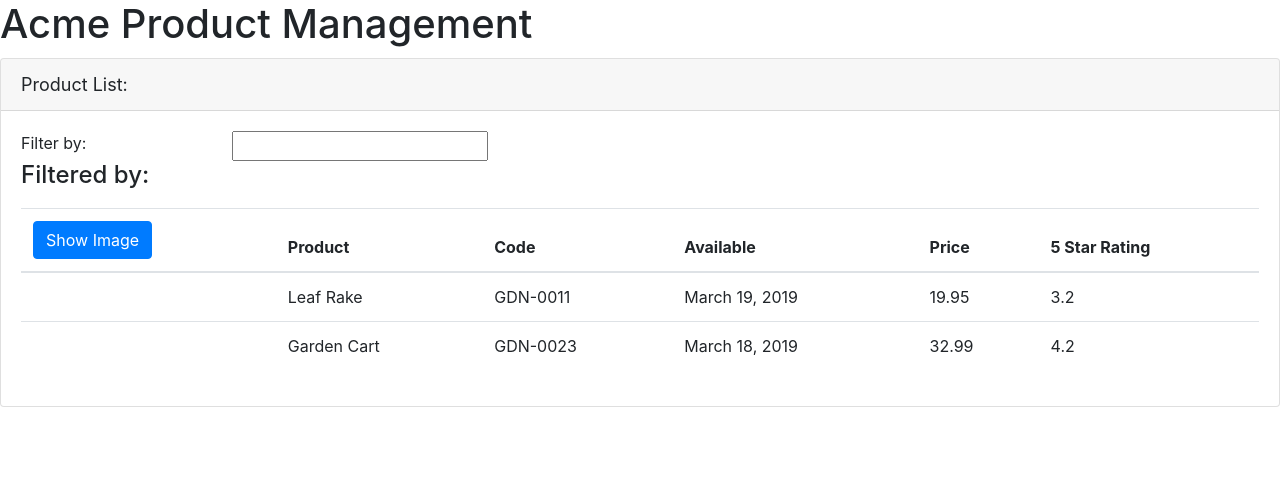
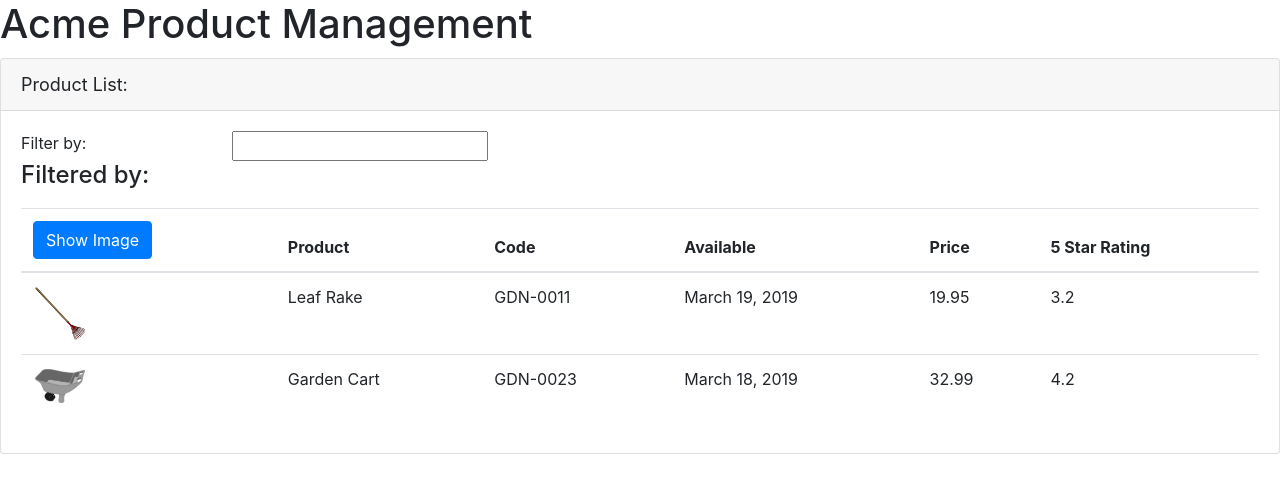
Before and after one commit to kitamarekweb/My-1-Angular-GettingStarted, an Angular app: page / in a window 1280 px wide. Shown: the top 492 px of the page. Built offline with nearby package versions, Linux system fonts and the light colour scheme.

Commit message:
[ PROPERTY BINDING ]

```diff
--- a/src/app/products/product-list.component.html
+++ b/src/app/products/product-list.component.html
@@ -33,7 +33,10 @@
         </thead>
         <tbody>
           <tr *ngFor="let product of products">
-            <td></td>
+            <td>
+              <img [src]='product.imageUrl' [title]='product.productName'
+              [style.width.px]='imageWidth' [style.margin.px]='imageMargin'>
+            </td>
             <td>{{product.productName}}</td>
             <td>{{product.productCode}}</td>
             <td>{{product.releaseDate}}</td>
--- a/src/app/products/product-list.component.ts
+++ b/src/app/products/product-list.component.ts
@@ -7,6 +7,8 @@
 
 export class ProductListComponent {
   pageTitle: string = 'Product List:';
+  imageWidth: number = 50;
+  imageMargin: number = 2;
   products: any[] = [
     {
       "productId": 1,
```
